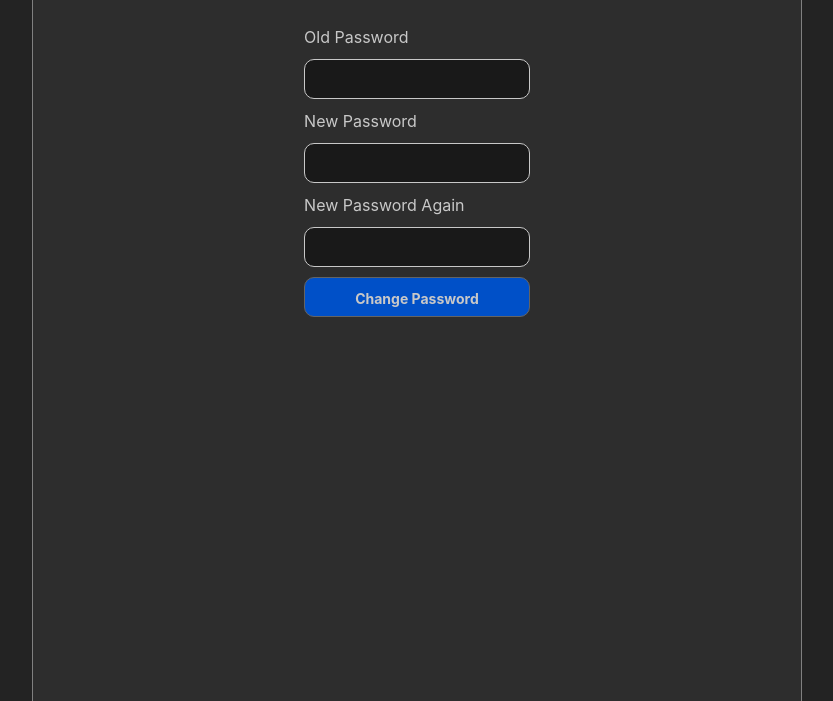
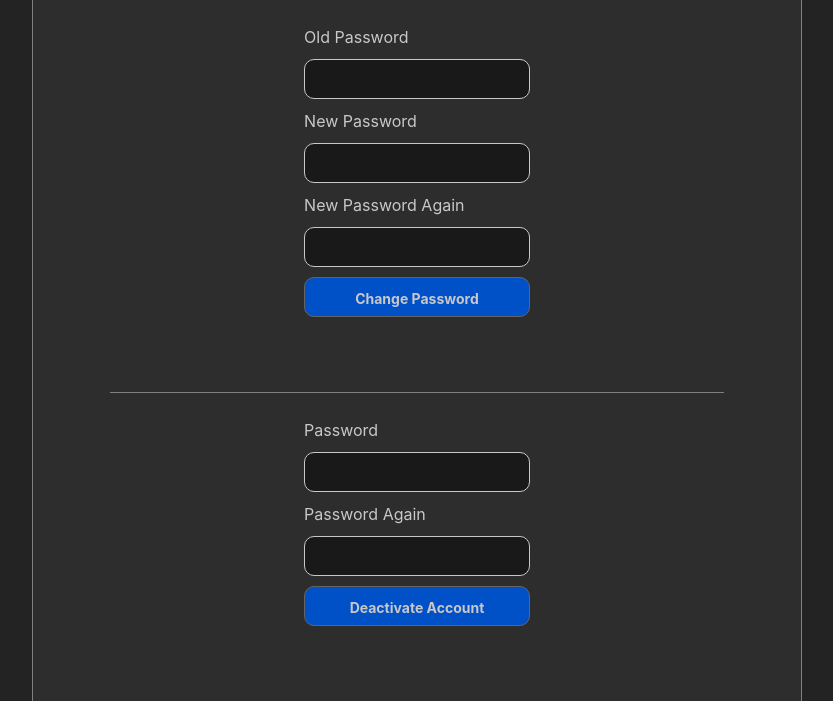
Before and after one commit to Tharizdun/Mordred, a PHP site: page /settings in a window 1280 px wide. Shown: the part 668-1369 px from the top of the page, without its empty margins (223-1056 px from the left). Run offline with PHP 8.4, Linux system fonts and the light colour scheme; the visitor is signed in with stand-in values (Sample User, id 1); data that the repository does not hold is empty.

Commit message:
deactivation form

```diff
--- a/settings.php
+++ b/settings.php
@@ -262,6 +262,26 @@ if ($showSuccess)
             </div>
 
     </form>
+
+    <form method="post" class="settings-form-field borderTop" accept-charset="utf-8">
+        <div class="settings-form-subsection noFloat">
+            <div class="form">
+                    <p>Password</p>
+                    <input type="password" class="form-item" name="DeactivatePass">
+            </div>
+
+            <div class="form">
+                    <p>Password Again</p>
+                    <input type="password" class="form-item" name="DeactivatePassAgain">
+            </div>
+
+            <div class="form">
+                            <input type="submit" class="form-button" value="Deactivate Account">
+            </div>
+        </div>
+
+    </form>
+
 </div>
 
 <?php
```
